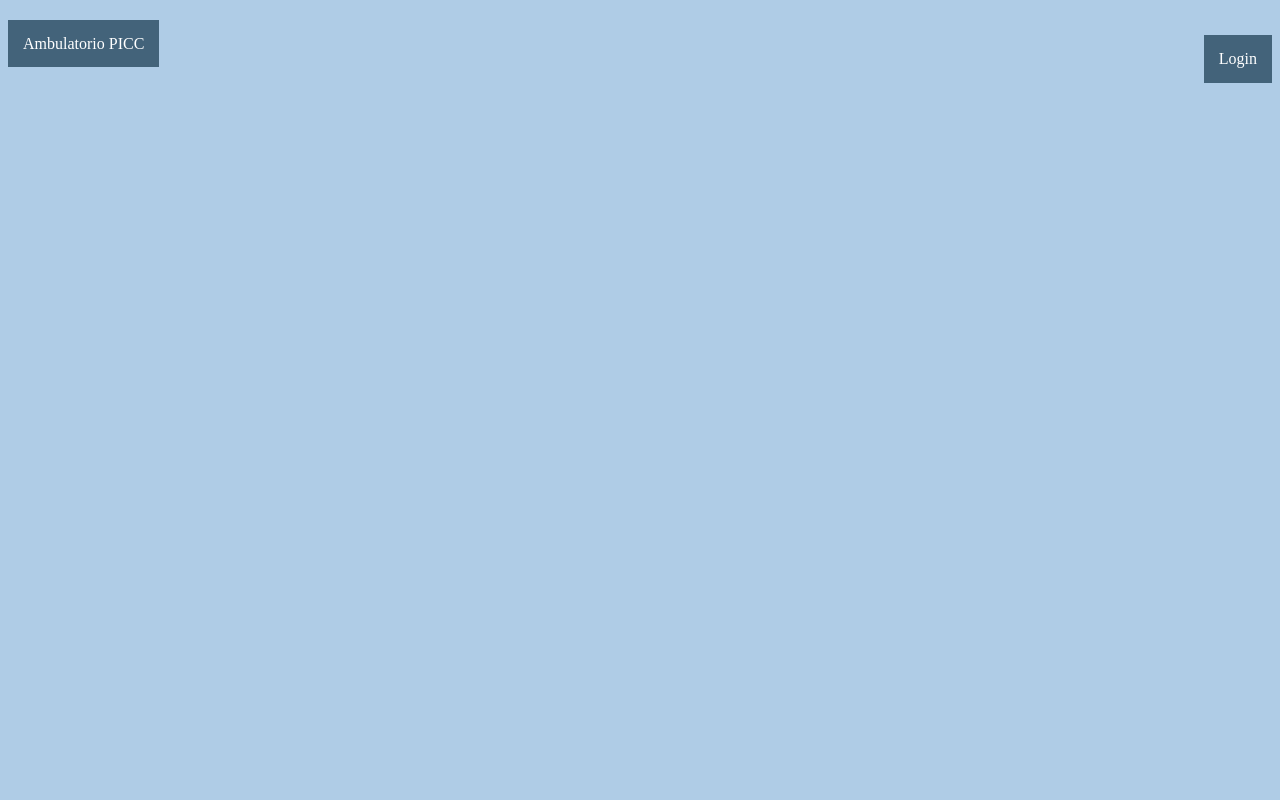
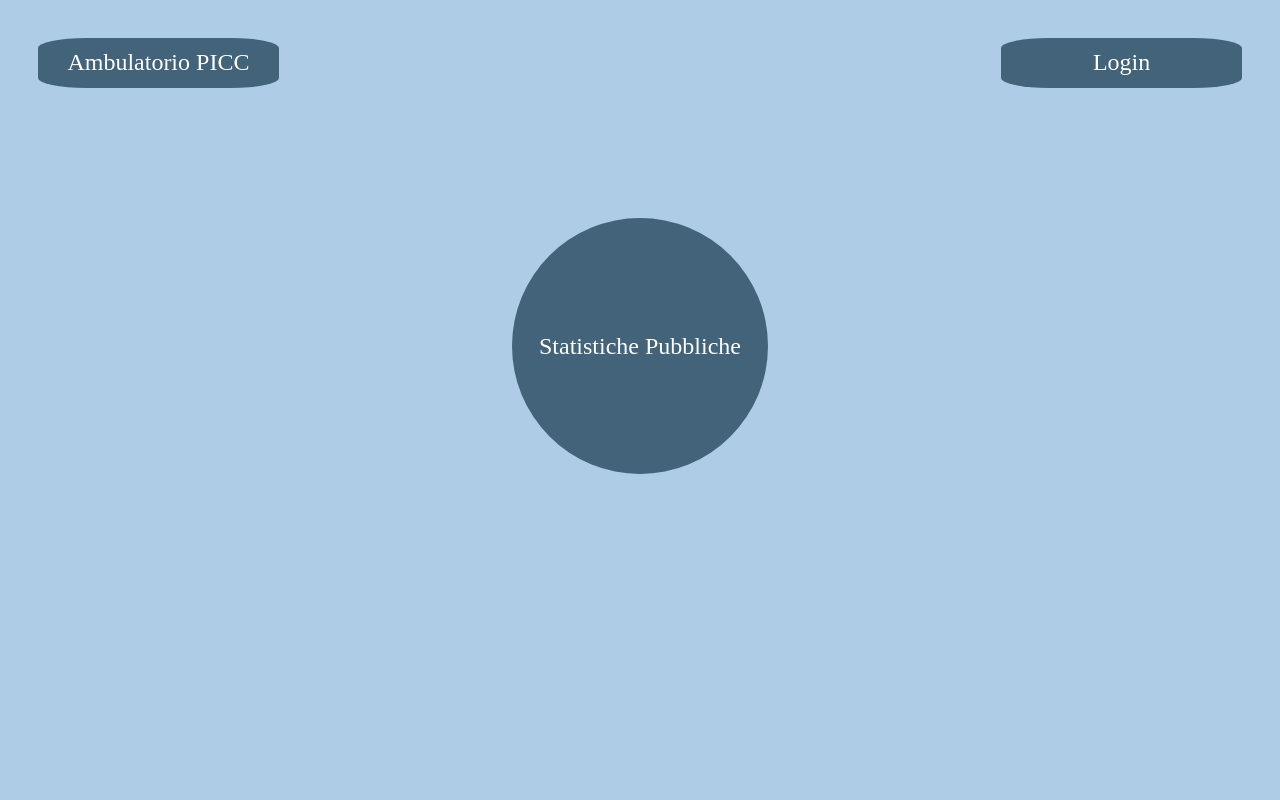
Before and after one commit to Nicolas-FerrariH/progetto_trimestre, a PHP site: page / in a window 1280 px wide. Run offline with PHP 8.4, Linux system fonts and the light colour scheme.

Commit message:
fine della home page

```diff
--- a/index.php
+++ b/index.php
@@ -11,8 +11,12 @@ $conn=db_connect();
     </head>
     <body>
         <div class="nav_index">
-            <a href="index.php">Ambulatorio PICC</a>
+            <a class="sx" href="index.php">Ambulatorio PICC</a>
             <a class="dx" href="login.php">Login</a>
         </div>
+        <a class="cont_button" href="user.php">
+                Statistiche Pubbliche
+        </a>
+
     </body>
 </html>
--- a/stile.css
+++ b/stile.css
@@ -1,23 +1,49 @@
 body{
     background-color: #afcce6;  /*43637a*/
+    overflow: hidden;
+}
+a{
+    text-decoration: none;
+    color: white;
+    font-size: x-large;
+}
+.nav_index{
+    display: block;
+    margin-top:35px;
+
 }
 
-.nav_index{
-    margin-top:35px;
-    text-decoration: none;
-    color: white;
+.nav_index {
+
+    height: 100px;
+    padding: 30px;
+    margin:auto;
 }
+.nav_index a{
 
-.nav_index a{
-    text-decoration: none;
-    color: white;
     background-color: #43637a;
+    width: 20%;
+    height: 50%;
     text-align: center;
-    padding: 15px;
-    xborder-radius: 20%;
-    xmargin: 10px 10px 10px 10px ;
+    line-height: 200%;
+    border-radius: 20%;
 }
 .dx{
+    float: right;
+}
+.sx{
+
+    float: left ;
+}
+.cont_button{
+
     display: block;
-    float: right ;
+    margin: auto;
+    margin-top: 50px;
+    background-color: #43637a;
+    width: 20vw;
+    height: 20vw;
+    text-align: center;
+    line-height: 20vw;
+    border-radius: 100%;
 }
```
Also changed, not shown: user.php (added).
